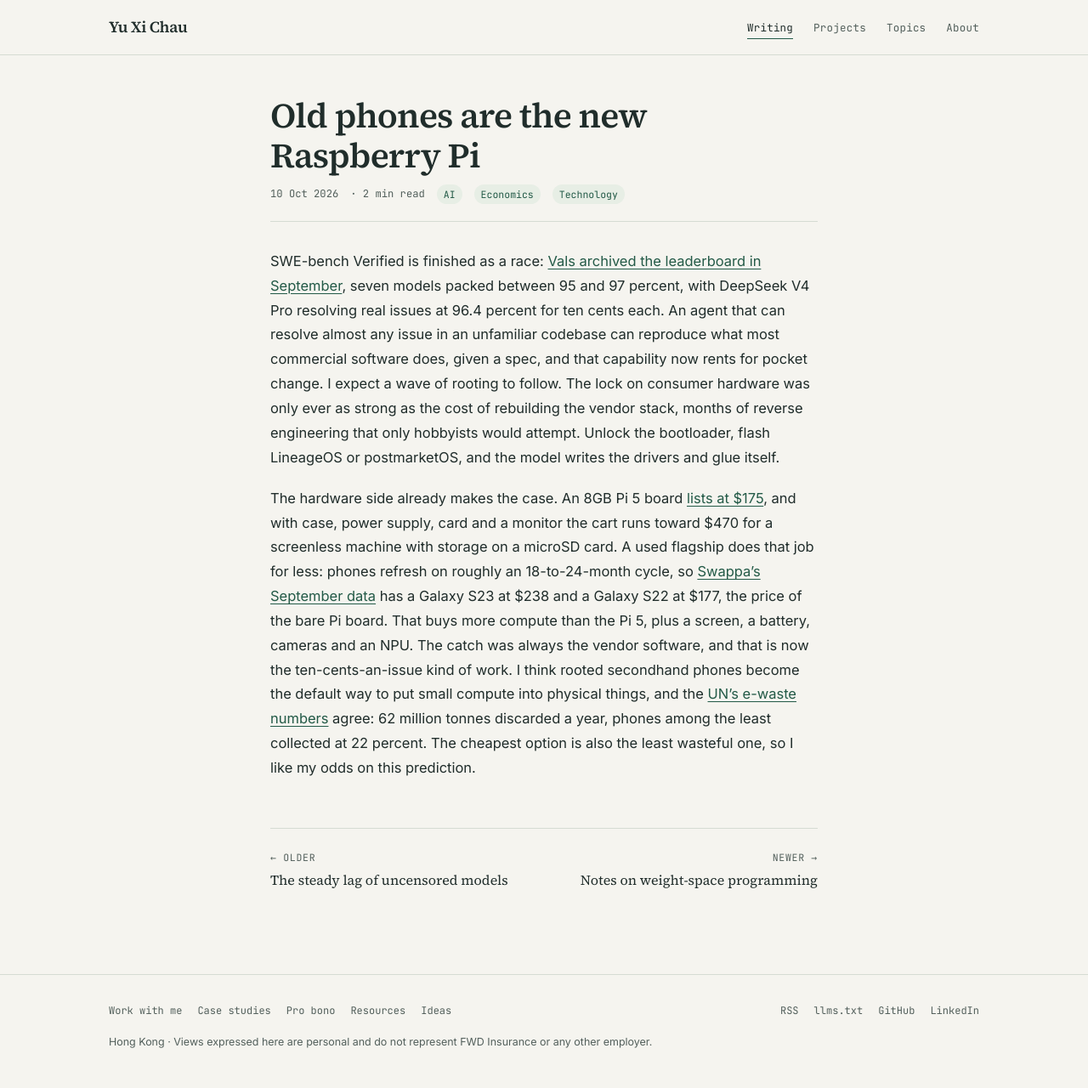
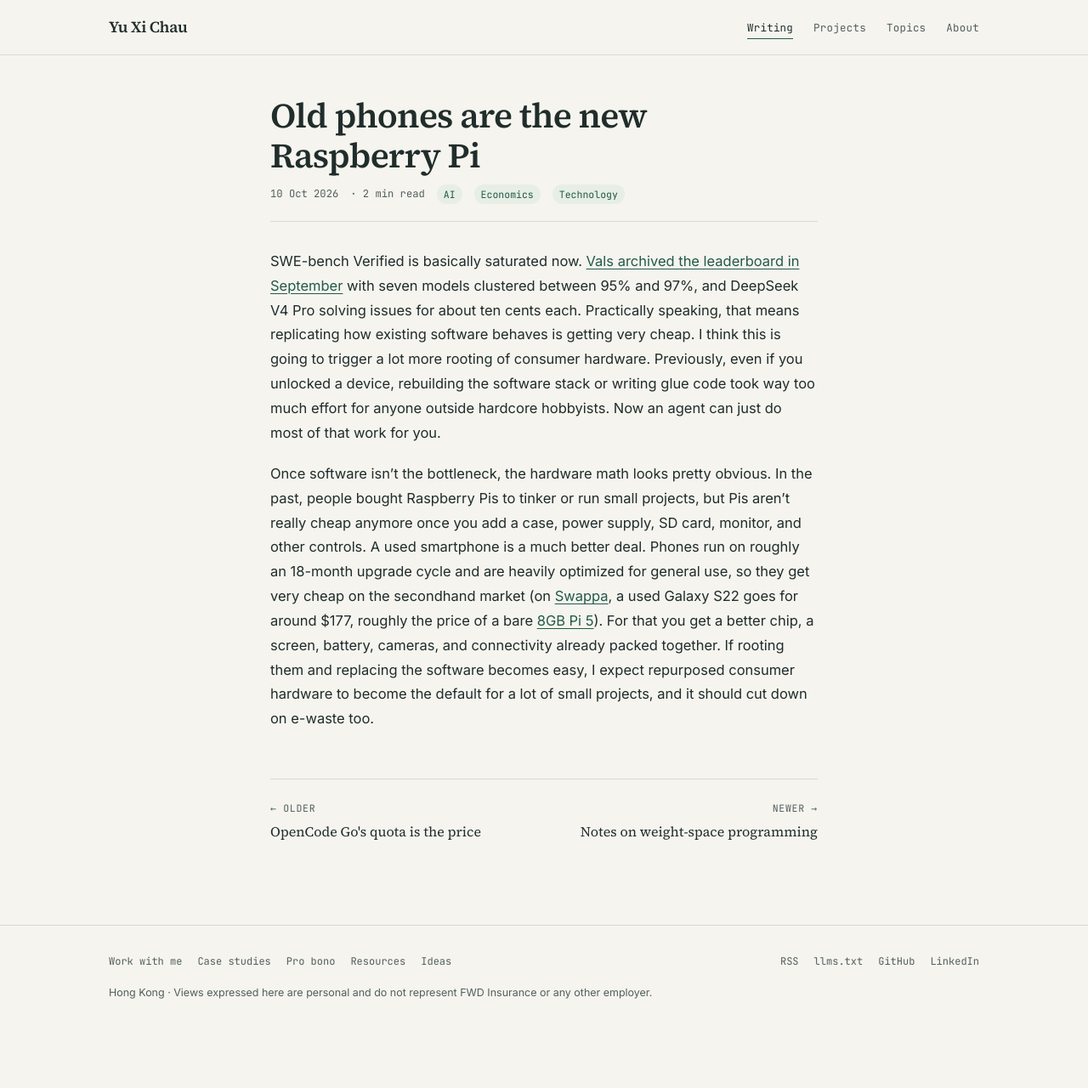
Before and after one commit to yuxichau/yuxichau, a Jekyll site: the page built from _posts/2026-10-10-old-phones-are-the-new-raspberry-pi.md, in a window 1280 px wide. Shown: the whole page at 85% size. Built offline with Jekyll 4.4.1, drawn with Linux system fonts in a browser that asks for light colours; after the commit the page ends 1223 px from its top, so only the background shows below that.

Commit message:
Rewrite uncensored models (Nov 24) and old phones posts in plainer voice

```diff
--- a/_posts/2026-10-10-old-phones-are-the-new-raspberry-pi.md
+++ b/_posts/2026-10-10-old-phones-are-the-new-raspberry-pi.md
@@ -4,9 +4,9 @@ title: "Old phones are the new Raspberry Pi"
 date: 2026-10-10 09:00:00 -0000
 tags: [AI, Economics, Technology]
 author: Yu Xi Chau
-description: "Benchmark saturation makes software replication cheap, and that turns rooted secondhand phones into the best deal in physical computing."
+description: "When AI makes replicating software cheap, rooted secondhand smartphones become a much better deal than Raspberry Pi setups for small projects."
 ---
 
-SWE-bench Verified is finished as a race: [Vals archived the leaderboard in September](https://www.vals.ai/benchmarks/swebench), seven models packed between 95 and 97 percent, with DeepSeek V4 Pro resolving real issues at 96.4 percent for ten cents each. An agent that can resolve almost any issue in an unfamiliar codebase can reproduce what most commercial software does, given a spec, and that capability now rents for pocket change. I expect a wave of rooting to follow. The lock on consumer hardware was only ever as strong as the cost of rebuilding the vendor stack, months of reverse engineering that only hobbyists would attempt. Unlock the bootloader, flash LineageOS or postmarketOS, and the model writes the drivers and glue itself.
+SWE-bench Verified is basically saturated now. [Vals archived the leaderboard in September](https://www.vals.ai/benchmarks/swebench) with seven models clustered between 95% and 97%, and DeepSeek V4 Pro solving issues for about ten cents each. Practically speaking, that means replicating how existing software behaves is getting very cheap. I think this is going to trigger a lot more rooting of consumer hardware. Previously, even if you unlocked a device, rebuilding the software stack or writing glue code took way too much effort for anyone outside hardcore hobbyists. Now an agent can just do most of that work for you.
 
-The hardware side already makes the case. An 8GB Pi 5 board [lists at $175](https://www.canakit.com/raspberry-pi-5-8gb.html), and with case, power supply, card and a monitor the cart runs toward $470 for a screenless machine with storage on a microSD card. A used flagship does that job for less: phones refresh on roughly an 18-to-24-month cycle, so [Swappa's September data](https://swappa.com/blog/used-electronics-resale-data) has a Galaxy S23 at $238 and a Galaxy S22 at $177, the price of the bare Pi board. That buys more compute than the Pi 5, plus a screen, a battery, cameras and an NPU. The catch was always the vendor software, and that is now the ten-cents-an-issue kind of work. I think rooted secondhand phones become the default way to put small compute into physical things, and the [UN's e-waste numbers](https://ewastemonitor.info/the-global-e-waste-monitor-2024) agree: 62 million tonnes discarded a year, phones among the least collected at 22 percent. The cheapest option is also the least wasteful one, so I like my odds on this prediction.
+Once software isn't the bottleneck, the hardware math looks pretty obvious. In the past, people bought Raspberry Pis to tinker or run small projects, but Pis aren't really cheap anymore once you add a case, power supply, SD card, monitor, and other controls. A used smartphone is a much better deal. Phones run on roughly an 18-month upgrade cycle and are heavily optimized for general use, so they get very cheap on the secondhand market (on [Swappa](https://swappa.com/blog/used-electronics-resale-data), a used Galaxy S22 goes for around $177, roughly the price of a bare [8GB Pi 5](https://www.canakit.com/raspberry-pi-5-8gb.html)). For that you get a better chip, a screen, battery, cameras, and connectivity already packed together. If rooting them and replacing the software becomes easy, I expect repurposed consumer hardware to become the default for a lot of small projects, and it should cut down on e-waste too.
```
Also changed, not shown: _posts/2026-10-05-the-steady-lag-of-uncensored-models.md (deleted, +0 -10 lines), _posts/2026-11-24-the-steady-lag-of-uncensored-models.md (added, +10 -0 lines).
